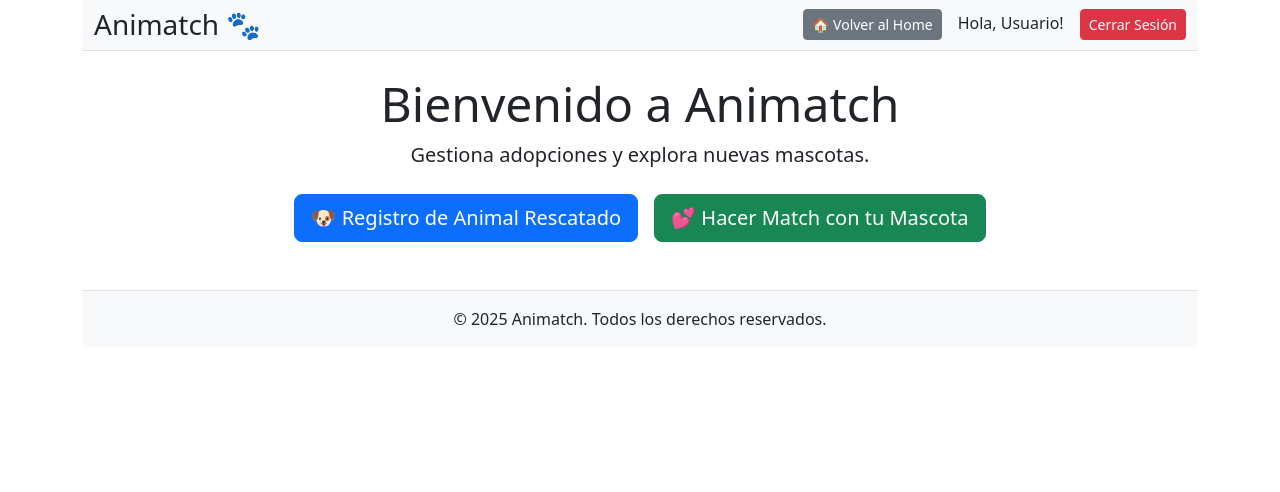
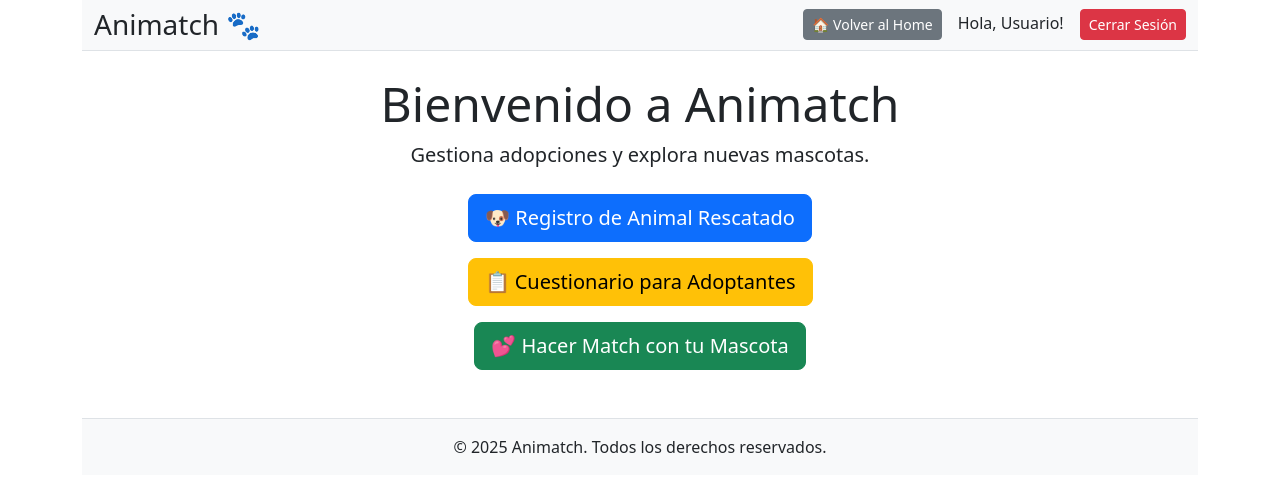
Before and after one commit to respinoza-p/animatch-web.app, a React (Vite) app: page /home in a window 1280 px wide. Shown: the top 492 px of the page. Built offline with nearby package versions, Linux system fonts and the light colour scheme; no server answers.

Commit message:
Se agrega botón para redirigir al cuestionario para adoptantes

```diff
--- a/package.json
+++ b/package.json
@@ -28,6 +28,6 @@
     "eslint-plugin-react-hooks": "^5.0.0",
     "eslint-plugin-react-refresh": "^0.4.16",
     "globals": "^15.14.0",
-    "vite": "^6.0.5"
+    "vite": "^6.2.0"
   }
 }
--- a/src/HomePage.jsx
+++ b/src/HomePage.jsx
@@ -9,40 +9,43 @@ function HomePage({ user, setUser }) {
   const [successMessage, setSuccessMessage] = useState("");
 
   useEffect(() => {
-    // Depurar para ver qué viene en location.state
     console.log("location.state:", location.state);
 
     if (location.state && location.state.successMessage) {
       setSuccessMessage(location.state.successMessage);
-      // Limpia el state para que no se muestre en futuros renderizados
       window.history.replaceState({}, document.title);
     }
   }, [location]);
 
   return (
     <div className="container">
-      {/* Cabecera con nombre del usuario y botón de cierre de sesión */}
       <Header userName={user?.name || "Usuario"} setUser={setUser} />
 
-      {/* Mostrar mensaje de éxito, si existe */}
       {successMessage && (
         <div className="alert alert-success mt-3" role="alert">
           {successMessage}
         </div>
       )}
 
-      {/* Contenido principal */}
       <main className="text-center mt-4">
         <h2 className="display-5">Bienvenido a Animatch</h2>
         <p className="lead">Gestiona adopciones y explora nuevas mascotas.</p>
 
         {/* Botones de navegación */}
-        <div className="d-flex justify-content-center gap-3 mt-4">
+        <div className="d-flex flex-column align-items-center gap-3 mt-4">
           <button
             className="btn btn-primary btn-lg"
             onClick={() => navigate("/registro-animal")}
           >
             🐶 Registro de Animal Rescatado
+          </button>
+
+          {/* Nuevo botón para el cuestionario */}
+          <button
+            className="btn btn-warning btn-lg"
+            onClick={() => navigate("/cuestionario-adoptantes")}
+          >
+            📋 Cuestionario para Adoptantes
           </button>
 
           <button
@@ -54,7 +57,6 @@ function HomePage({ user, setUser }) {
         </div>
       </main>
 
-      {/* Footer */}
       <Footer />
     </div>
   );
```
Also changed, not shown: 1 other file (tests, documents, lock files or other folders).
